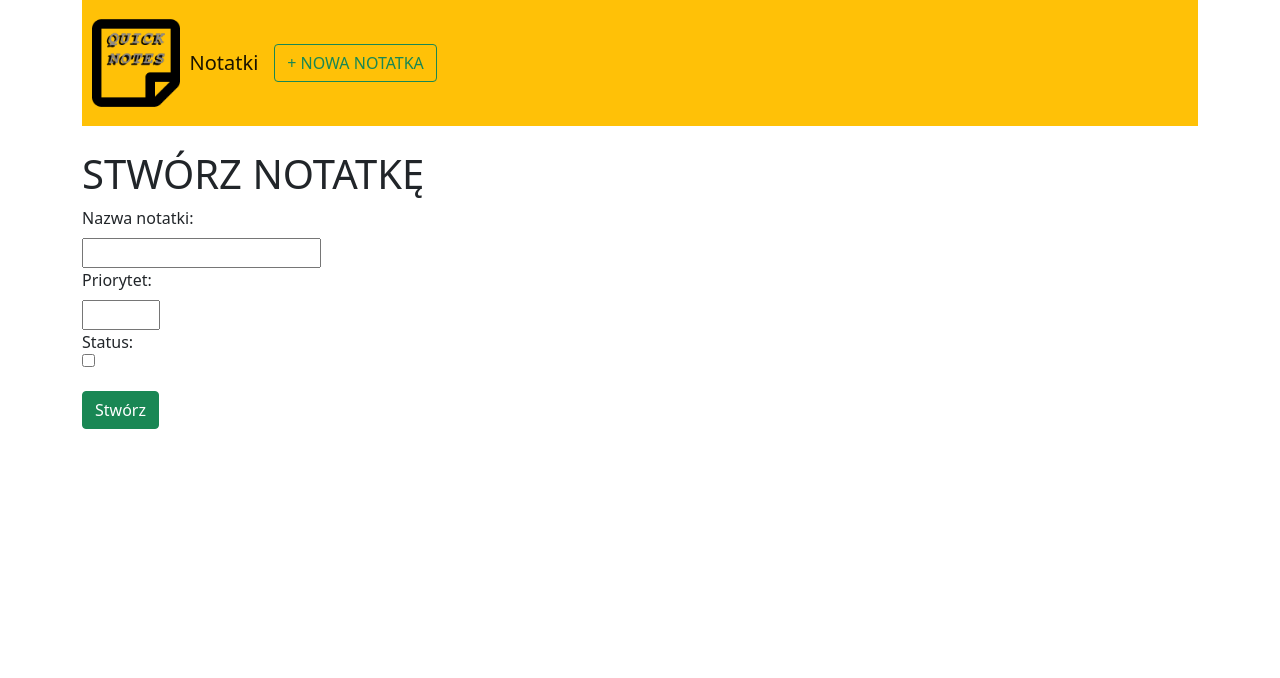
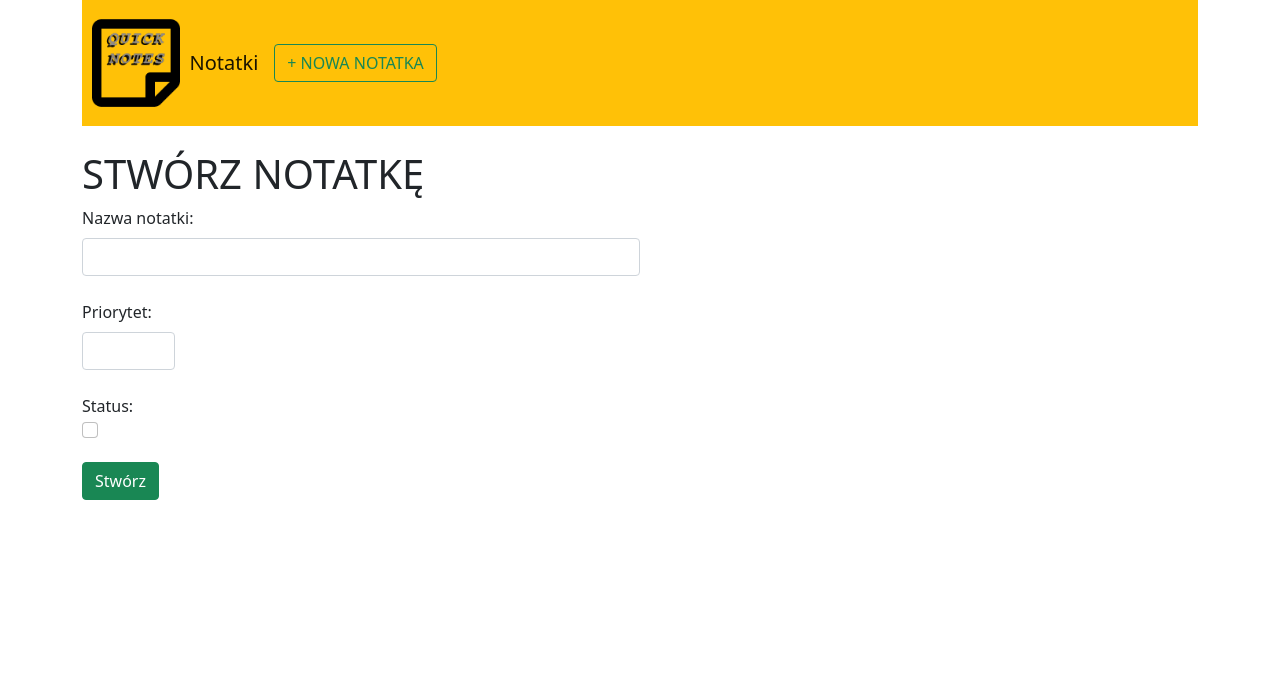
Before and after one commit to krisjohncherry/QuickNotes, a PHP site: page /create.php?nazwa_notatki=1 in a window 1280 px wide. Shown: the top 678 px of the page. Run offline with PHP 8.4, Linux system fonts and the light colour scheme; data that the repository does not hold is empty.

Commit message:
Code optimization. Improved look of the home page

```diff
--- a/connection.php
+++ b/connection.php
@@ -1,8 +1,3 @@
-<html>
-    <head>
-        <link href="bootstrap/css/bootstrap.min.css" rel="stylesheet">
-    </head>
-    <body>
 <?php
     $nazwaserwera = "localhost";
     $bazadanych = "projekt_php";
@@ -18,5 +13,3 @@
     }
     echo "<div class='navbar fixed-bottom'>Connnected Successfuly</div>"."<br>";
 ?>
-    </body>
-</html>
--- a/create.php
+++ b/create.php
@@ -5,31 +5,26 @@
     </head>
     <body>
         <div class="container">
-            <?php
-            require_once("navbar.php");
-            require_once "connection.php";?>
+            <?php require_once "navbar.php";
+            require_once "connection.php";
+            ?>
             <h1>STWÓRZ NOTATKĘ</h1>
             <form action="" method="post">
-
-            <div class="mb-3">
-                <form class="row g-3">
                     <div class="col-md-6">
                         <label class="form-label">Nazwa notatki:</label><br />
 
-                        <input name="nazwa_notatki" value="" required/><br />
-
+                        <input name="nazwa_notatki" class="form-control"  value="" required/><br />
+                    </div>
                         <label class="form-label">Priorytet:</label><br />
-
-                        <input type="number" name="priorytet" min="1" max="5" required/><br />
-
+                    <div class="col-md-1">
+                        <input type="number" name="priorytet" class="form-control" min="1" max="5" required/><br />
+                    </div>
                         Status:<br />
 
-                        <input type="checkbox" name='status[]' value=""  name="status_notatki" /><br /><br />
+                        <input type="checkbox" name='status[]' value="" class="form-check-input" name="status_notatki" /><br /><br />
 
                         <input class="btn btn-success" value="Stwórz" name="submit" type="submit">
-                    </div>
-                </form>
-            </div>
+
             </form>
 
             <?php
--- a/index.php
+++ b/index.php
@@ -12,7 +12,6 @@
                 <?php
 
                     require_once("read.php");
-
                         $sql = "SELECT * FROM `notes`;";
                         $result = $conn->query($sql);
                         if ($result->num_rows > 0) {
@@ -20,7 +19,7 @@
                                 echo "<div class='card mb-1' style='max=width: 60rem;'><div class='row row-cols-0 row-cols-md-2 g-4'><div class='col-md-4'><img src='images/sticky-note-regular.png' class='img-fluid rounded-start' style='max-width:13rem;'></div>";
                                 echo "<div class='col-md-8'><div class='card-body'>";
                                 echo "<h5 class='card-header'>".$row['title']."</h5>";
-                                echo "<div class='card-footer'><a class='btn btn-success' href='read.php?id=".$row['id']."'>Kliknij</a><br><a class='btn btn-warning'href='update.php?id=".$row['id']."'>Edytuj</a><br><a class='btn btn-danger' href='delete.php?id=".$row['id']."'>Usuń</a></div></div></div></div></div>";
+                                echo "<div class='card-footer'><a class='btn btn-success mb-2' href='read.php?id=".$row['id']."'>Kliknij</a><br><a class='btn btn-warning mb-2'href='update.php?id=".$row['id']."'>Edytuj</a><br><a class='btn btn-danger mb-2' href='delete.php?id=".$row['id']."'>Usuń</a></div></div></div></div></div>";
                                 }
                             }else {
                                 echo "0 results";
--- a/navbar.php
+++ b/navbar.php
@@ -2,11 +2,12 @@
     <head>
         <link href="bootstrap/css/bootstrap.min.css" rel="stylesheet">
     </head>
+    <body>
         <nav class="navbar navbar-expand-lg navbar-light bg-warning">
-        <a class="navbar-brand" style="margin-left: 10px; margin-right: 10px;" href="index.php">
-      <img src="images/logoquick.png" alt="..." height="100"></a>
-
-        <a class="navbar-brand" href="index.php">Notatki</a>
-      <a class="btn btn-outline-success " href="create.php">+ NOWA NOTATKA</a>
-</nav>
+            <a class="navbar-brand" style="margin-left: 10px; margin-right: 10px;" href="index.php">
+            <img src="images/logoquick.png" alt="..." height="100"></a>
+            <a class="navbar-brand" href="index.php">Notatki</a>
+            <a class="btn btn-outline-success " href="create.php">+ NOWA NOTATKA</a>
+        </nav>
+    </body>
 </html>
```
Also changed, not shown: read.php (+0 -15 lines), README.md. Lines whose indentation alone changed are shown as unchanged.
